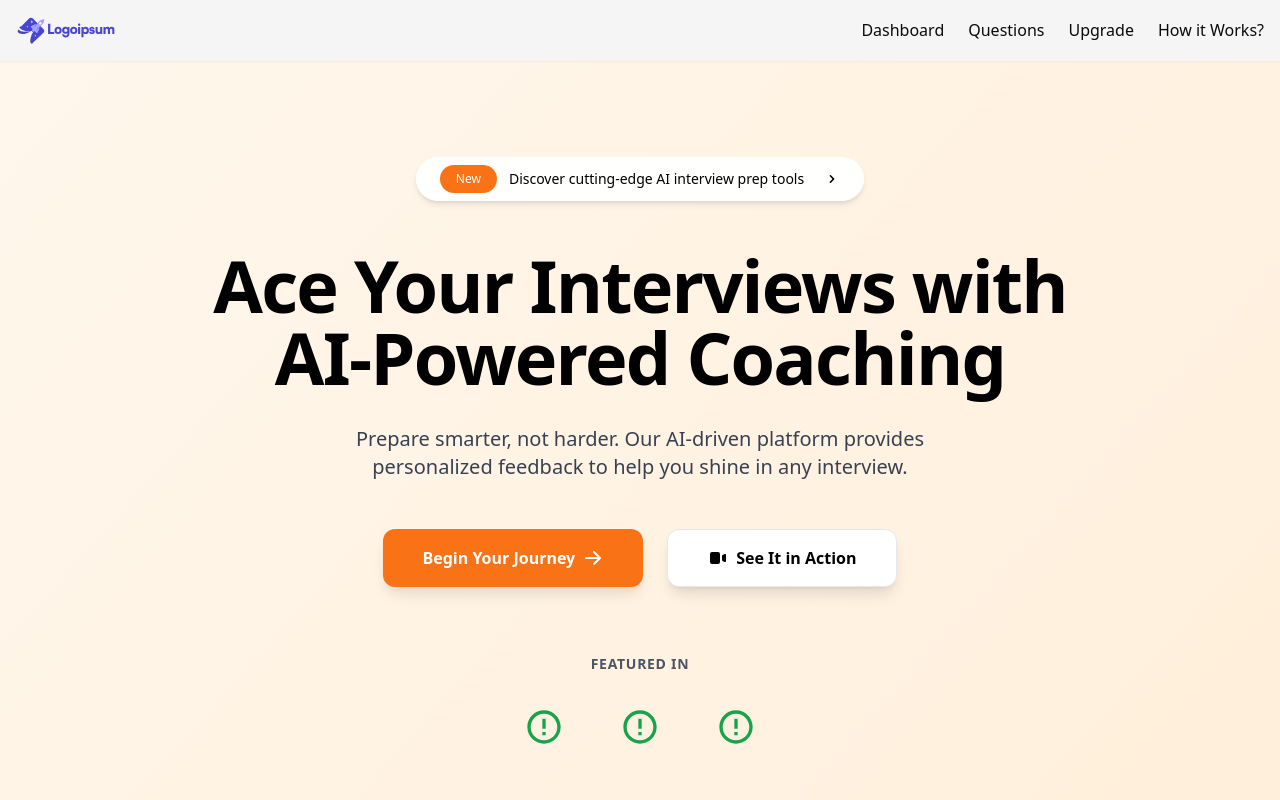
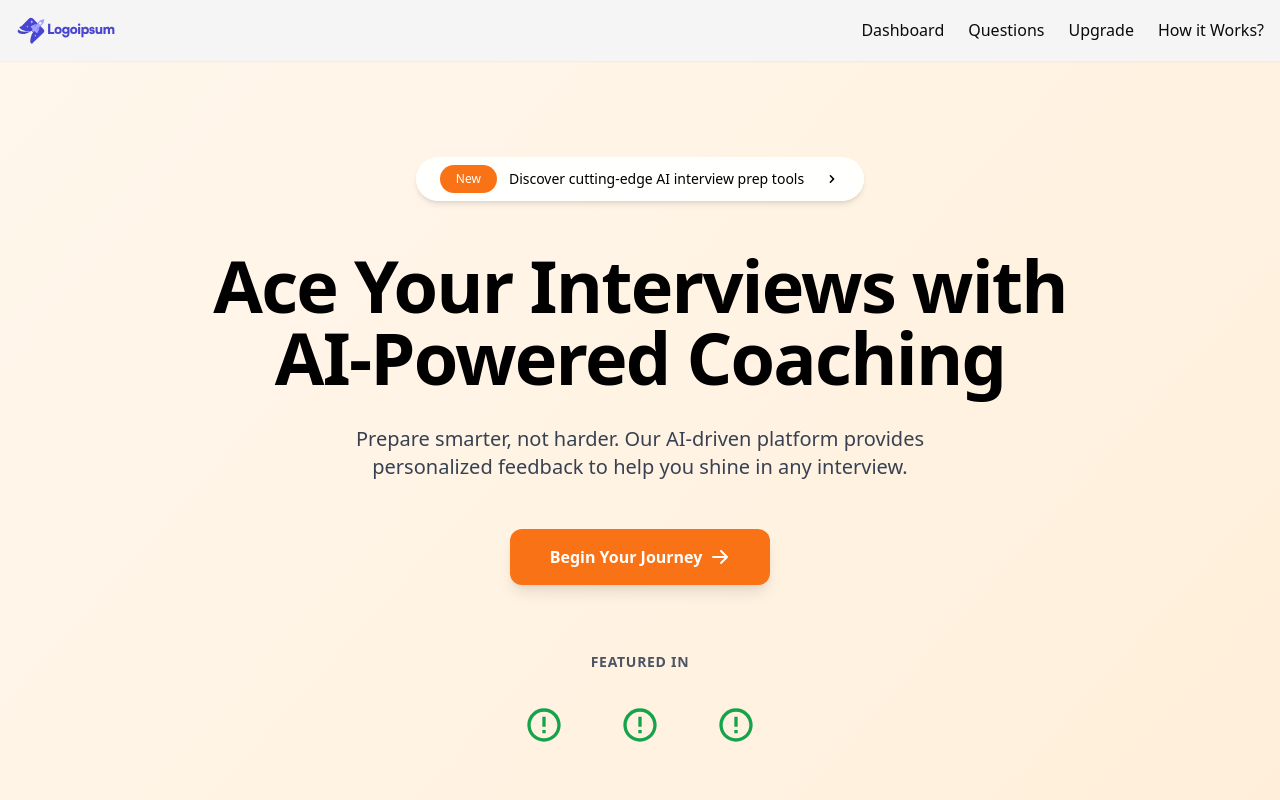
Before and after one commit to Anupgaur258/AI-interview-mocker, a Next.js app: page / in a window 1280 px wide. Shown: the top 800 px of the page. Built offline with nearby package versions, Linux system fonts and the light colour scheme.

Commit message:
Update page.js

```diff
--- a/app/page.js
+++ b/app/page.js
@@ -63,20 +63,7 @@ export default function Home() {
                 />
               </svg>
             </a>
-            <a
-              href="https://youtu.be/Q5LM985yUmQ"
-              className="inline-flex items-center justify-center py-4 px-10 text-base font-semibold text-black bg-white border border-gray-200 rounded-xl shadow-lg hover:bg-gray-50 focus:ring-4 focus:ring-green-200 dark:text-white dark:bg-gray-800 dark:border-gray-600 dark:hover:bg-gray-700 dark:focus:ring-green-700 transition-all duration-300"
-            >
-              <svg
-                className="mr-2 w-5 h-5"
-                fill="currentColor"
-                viewBox="0 0 20 20"
-                xmlns="http://www.w3.org/2000/svg"
-              >
-                <path d="M2 6a2 2 0 012-2h6a2 2 0 012 2v8a2 2 0 01-2 2H4a2 2 0 01-2-2V6zM14.553 7.106A1 1 0 0014 8v4a1 1 0 00.553.894l2 1A1 1 0 0018 13V7a1 1 0 00-1.447-.894l-2 1z" />
-              </svg>
-              See It in Action
-            </a>
+
           </div>
           <div className="mt-16 text-center">
             <span className="text-sm font-semibold text-gray-600 uppercase tracking-wider">
```
